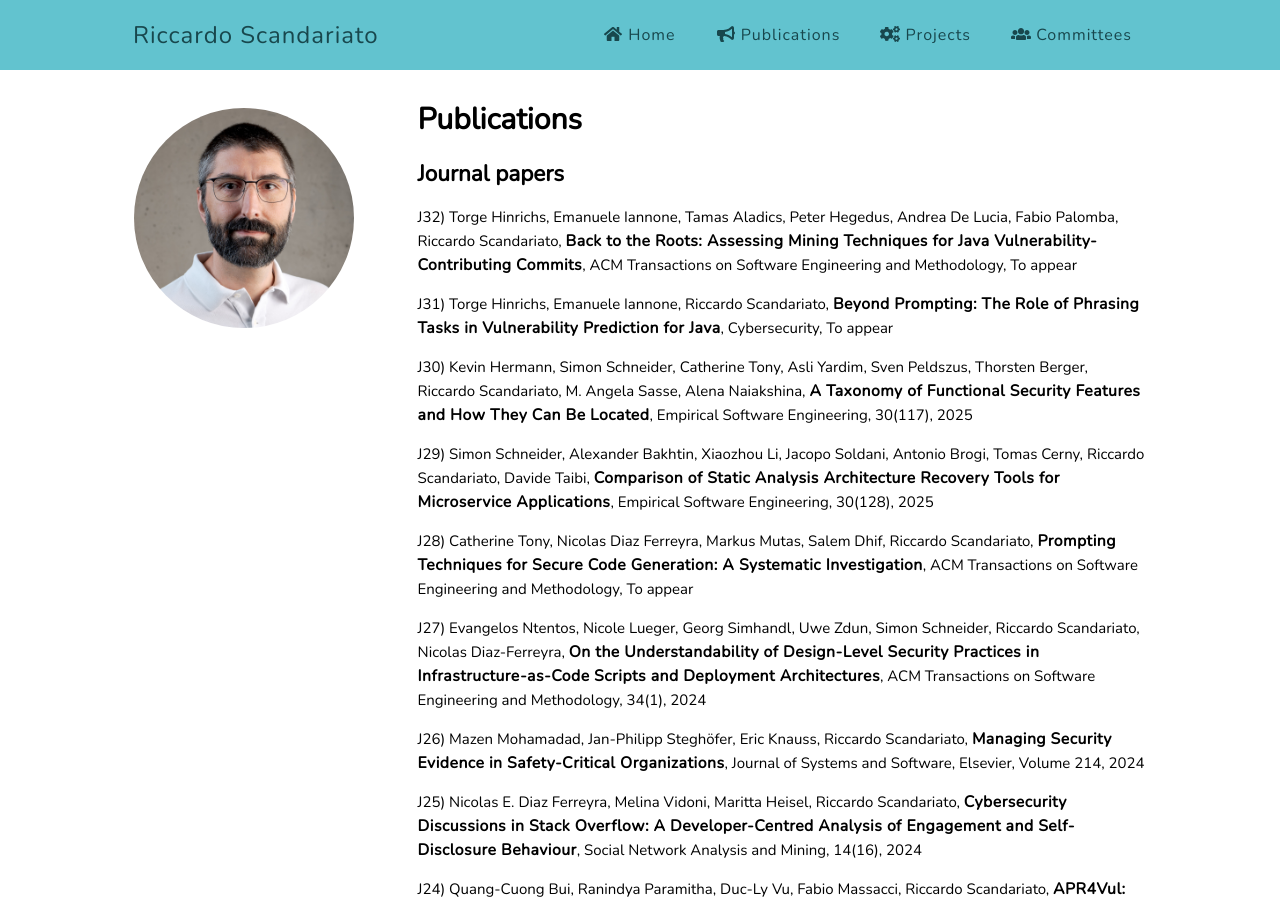
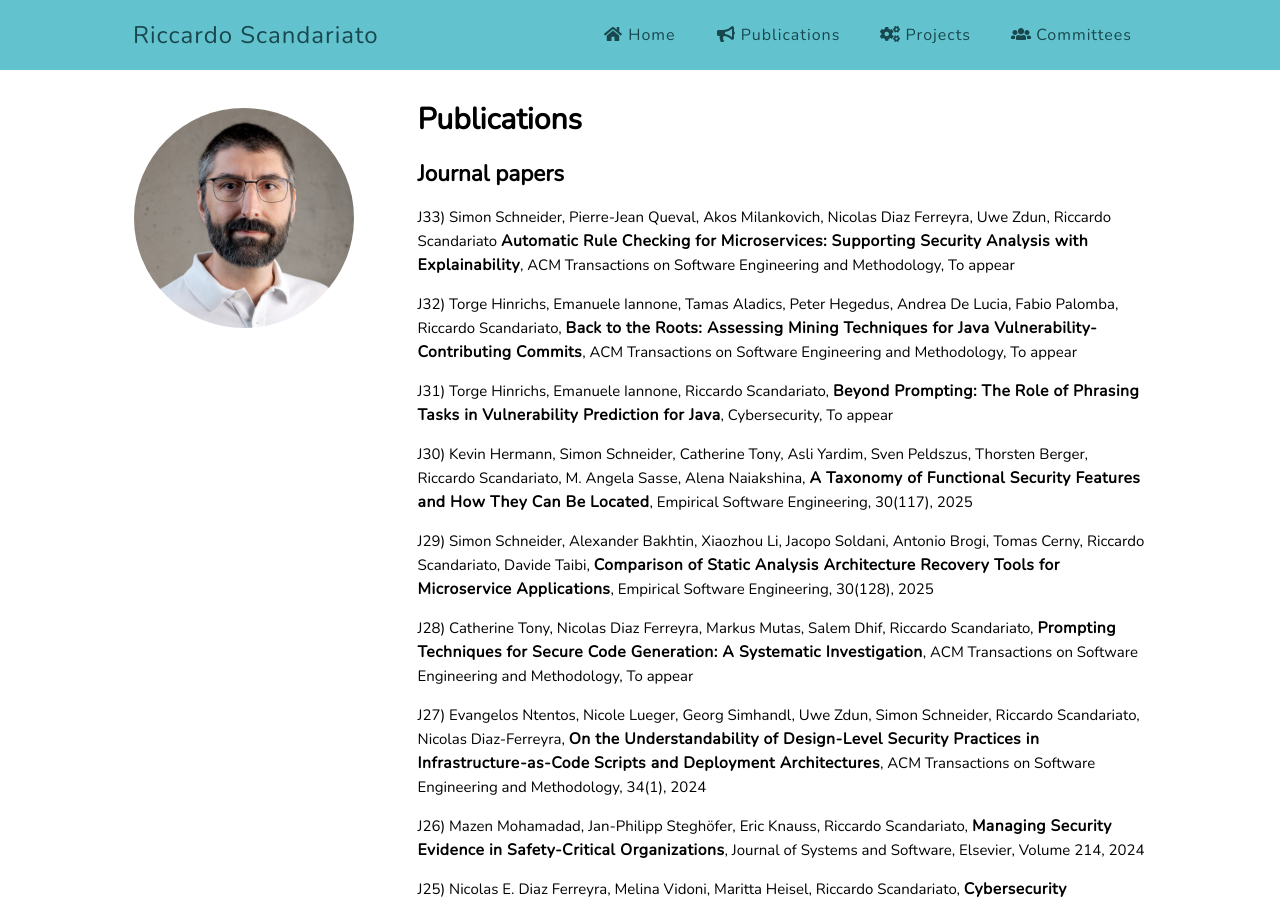
Before and after one commit to riccardoscandariato/riccardoscandariato.github.io, a Jekyll site: the page built from pubs.md, in a window 1280 px wide and 900 px high. Built offline with Jekyll 4.4.1, drawn with Linux system fonts in a browser that asks for light colours.

Commit message:
more pups

```diff
--- a/pubs.md
+++ b/pubs.md
@@ -5,6 +5,8 @@ title: Publications
 ---
 
 <h2>Journal papers</h2>
+
+<p>J33) Simon Schneider, Pierre-Jean Queval, Akos Milankovich, Nicolas Diaz Ferreyra, Uwe Zdun, Riccardo Scandariato <strong>Automatic Rule Checking for Microservices: Supporting Security Analysis with Explainability</strong>, ACM Transactions on Software Engineering and Methodology, To appear
 
 <p>J32) Torge Hinrichs, Emanuele Iannone, Tamas Aladics, Peter Hegedus, Andrea De Lucia, Fabio Palomba, Riccardo Scandariato, <strong>Back to the Roots: Assessing Mining Techniques for Java Vulnerability-Contributing Commits</strong>, ACM Transactions on Software Engineering and Methodology, To appear
 
```
